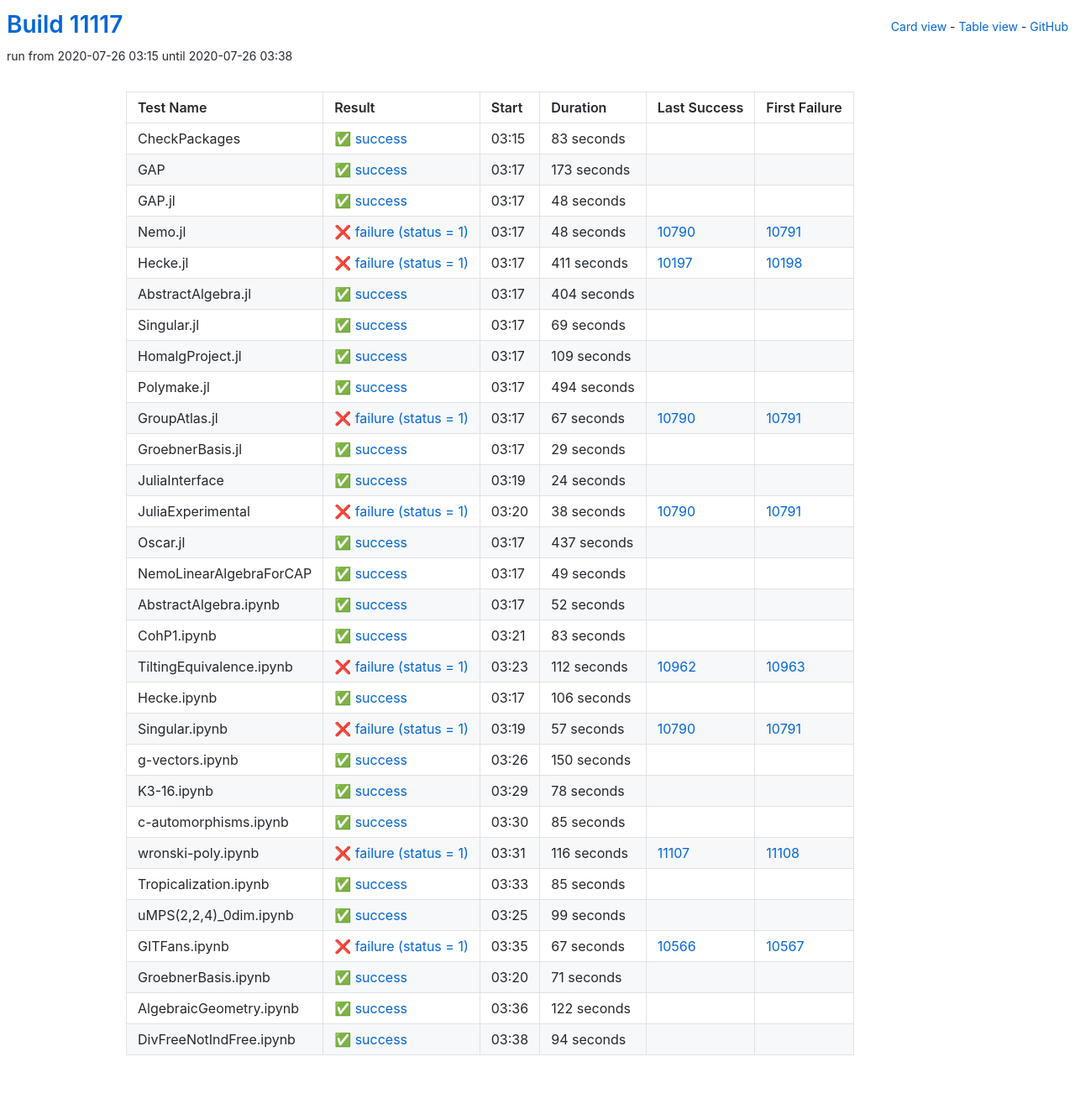
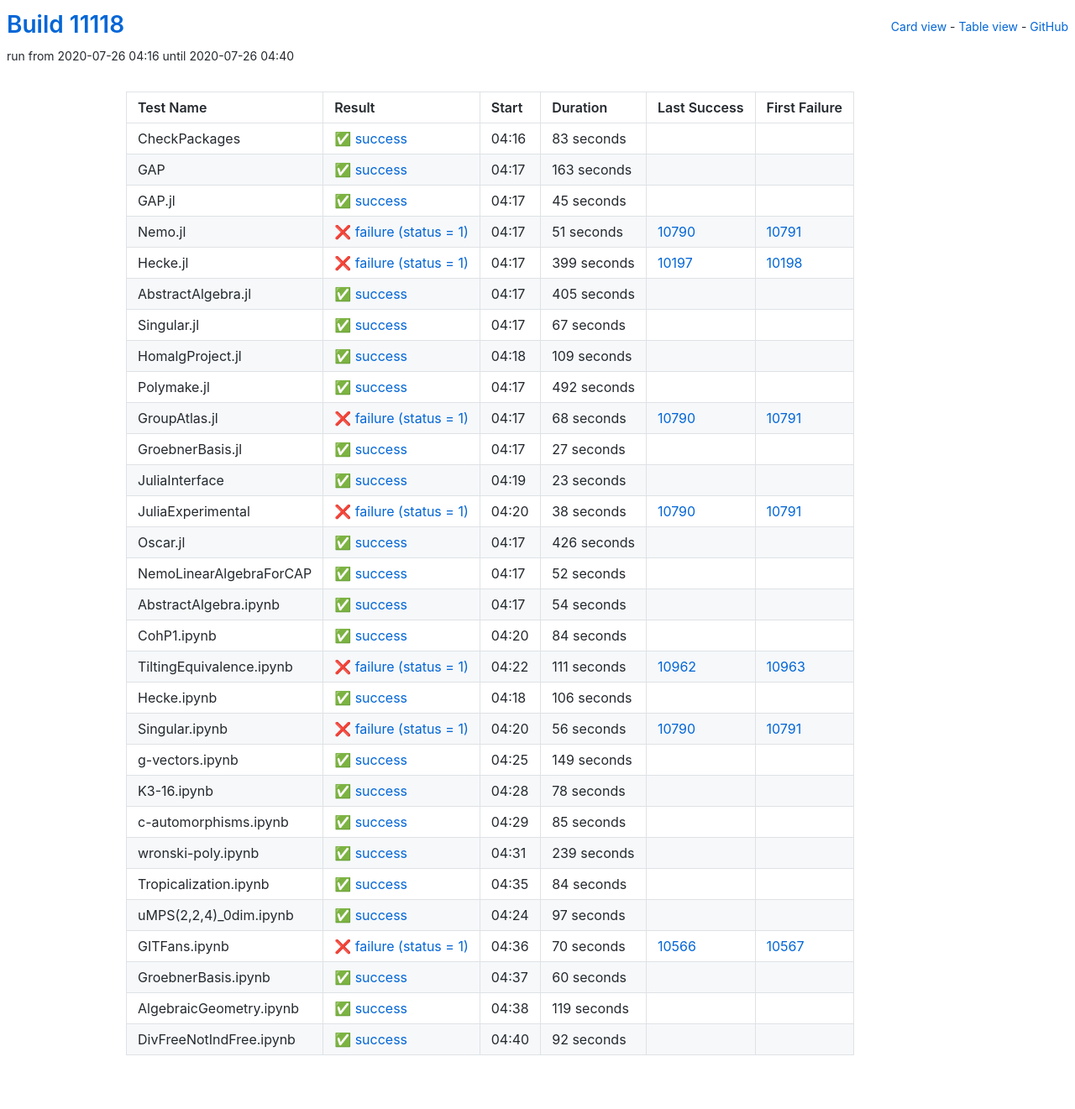
Before and after one commit to oscar-system/oscar-ci-status, a Jekyll site: the page built from table.html, in a window 1280 px wide. Shown: the whole page at 84% size. Built offline with Jekyll 4.4.1, drawn with Linux system fonts in a browser that asks for light colours.

Commit message:
Build #11118

```diff
--- a/_data/ci.yml
+++ b/_data/ci.yml
@@ -1,6 +1,6 @@
 ---
-build: 11117
-build_url: https://oscarci.mathematik.uni-kl.de/job/oscar/11117/
+build: 11118
+build_url: https://oscarci.mathematik.uni-kl.de/job/oscar/11118/
 job: oscar
 organization: oscar-system
 repo: oscar-ci-status
@@ -8,8 +8,8 @@ repourl: https://github.com/oscar-system/oscar-ci-status
 tests:
 - name: CheckPackages
   id: checkpackages
-  log: https://oscarci.mathematik.uni-kl.de/job/oscar/11117/artifact/logs/build-11117/CheckPackages.log
-  start: 2020-07-26 03:15
+  log: https://oscarci.mathematik.uni-kl.de/job/oscar/11118/artifact/logs/build-11118/CheckPackages.log
+  start: 2020-07-26 04:16
   success: true
   exitcode: 0
   status: success
@@ -20,80 +20,80 @@ tests:
   first_failure_url:
 - name: GAP
   id: gap
-  log: https://oscarci.mathematik.uni-kl.de/job/oscar/11117/artifact/logs/build-11117/GAP.log
-  start: 2020-07-26 03:17
+  log: https://oscarci.mathematik.uni-kl.de/job/oscar/11118/artifact/logs/build-11118/GAP.log
+  start: 2020-07-26 04:17
   success: true
   exitcode: 0
   status: success
-  duration: 173
+  duration: 163
   last_success: false
   last_success_url:
   first_failure: false
   first_failure_url:
 - name: GAP.jl
   id: gap-jl
-  log: https://oscarci.mathematik.uni-kl.de/job/oscar/11117/artifact/logs/build-11117/GAP.jl.log
-  start: 2020-07-26 03:17
+  log: https://oscarci.mathematik.uni-kl.de/job/oscar/11118/artifact/logs/build-11118/GAP.jl.log
+  start: 2020-07-26 04:17
   success: true
   exitcode: 0
   status: success
-  duration: 48
+  duration: 45
   last_success: false
   last_success_url:
   first_failure: false
   first_failure_url:
 - name: Nemo.jl
   id: nemo-jl
-  log: https://oscarci.mathematik.uni-kl.de/job/oscar/11117/artifact/logs/build-11117/Nemo.jl.log
-  start: 2020-07-26 03:17
+  log: https://oscarci.mathematik.uni-kl.de/job/oscar/11118/artifact/logs/build-11118/Nemo.jl.log
+  start: 2020-07-26 04:17
   success: false
   exitcode: 1
   status: failure
-  duration: 48
+  duration: 51
   last_success: 10790
   last_success_url: https://oscarci.mathematik.uni-kl.de/job/oscar/10790/
   first_failure: 10791
   first_failure_url: https://oscarci.mathematik.uni-kl.de/job/oscar/10791/
 - name: Hecke.jl
   id: hecke-jl
-  log: https://oscarci.mathematik.uni-kl.de/job/oscar/11117/artifact/logs/build-11117/Hecke.jl.log
-  start: 2020-07-26 03:17
+  log: https://oscarci.mathematik.uni-kl.de/job/oscar/11118/artifact/logs/build-11118/Hecke.jl.log
+  start: 2020-07-26 04:17
   success: false
   exitcode: 1
   status: failure
-  duration: 411
+  duration: 399
   last_success: 10197
   last_success_url: https://oscarci.mathematik.uni-kl.de/job/oscar/10197/
   first_failure: 10198
   first_failure_url: https://oscarci.mathematik.uni-kl.de/job/oscar/10198/
 - name: AbstractAlgebra.jl
   id: abstractalgebra-jl
-  log: https://oscarci.mathematik.uni-kl.de/job/oscar/11117/artifact/logs/build-11117/AbstractAlgebra.jl.log
-  start: 2020-07-26 03:17
+  log: https://oscarci.mathematik.uni-kl.de/job/oscar/11118/artifact/logs/build-11118/AbstractAlgebra.jl.log
+  start: 2020-07-26 04:17
   success: true
   exitcode: 0
   status: success
-  duration: 404
+  duration: 405
   last_success: false
   last_success_url:
   first_failure: false
   first_failure_url:
 - name: Singular.jl
   id: singular-jl
-  log: https://oscarci.mathematik.uni-kl.de/job/oscar/11117/artifact/logs/build-11117/Singular.jl.log
-  start: 2020-07-26 03:17
+  log: https://oscarci.mathematik.uni-kl.de/job/oscar/11118/artifact/logs/build-11118/Singular.jl.log
+  start: 2020-07-26 04:17
   success: true
   exitcode: 0
   status: success
-  duration: 69
+  duration: 67
   last_success: false
   last_success_url:
   first_failure: false
   first_failure_url:
 - name: HomalgProject.jl
   id: homalgproject-jl
-  log: https://oscarci.mathematik.uni-kl.de/job/oscar/11117/artifact/logs/build-11117/HomalgProject.jl.log
-  start: 2020-07-26 03:17
+  log: https://oscarci.mathematik.uni-kl.de/job/oscar/11118/artifact/logs/build-11118/HomalgProject.jl.log
+  start: 2020-07-26 04:18
   success: true
   exitcode: 0
   status: success
@@ -104,56 +104,56 @@ tests:
   first_failure_url:
 - name: Polymake.jl
   id: polymake-jl
-  log: https://oscarci.mathematik.uni-kl.de/job/oscar/11117/artifact/logs/build-11117/Polymake.jl.log
-  start: 2020-07-26 03:17
+  log: https://oscarci.mathematik.uni-kl.de/job/oscar/11118/artifact/logs/build-11118/Polymake.jl.log
+  start: 2020-07-26 04:17
   success: true
   exitcode: 0
   status: success
-  duration: 494
+  duration: 492
   last_success: false
   last_success_url:
   first_failure: false
   first_failure_url:
 - name: GroupAtlas.jl
   id: groupatlas-jl
-  log: https://oscarci.mathematik.uni-kl.de/job/oscar/11117/artifact/logs/build-11117/GroupAtlas.jl.log
-  start: 2020-07-26 03:17
+  log: https://oscarci.mathematik.uni-kl.de/job/oscar/11118/artifact/logs/build-11118/GroupAtlas.jl.log
+  start: 2020-07-26 04:17
   success: false
   exitcode: 1
   status: failure
-  duration: 67
+  duration: 68
   last_success: 10790
   last_success_url: https://oscarci.mathematik.uni-kl.de/job/oscar/10790/
   first_failure: 10791
   first_failure_url: https://oscarci.mathematik.uni-kl.de/job/oscar/10791/
 - name: GroebnerBasis.jl
   id: groebnerbasis-jl
-  log: https://oscarci.mathematik.uni-kl.de/job/oscar/11117/artifact/logs/build-11117/GroebnerBasis.jl.log
-  start: 2020-07-26 03:17
+  log: https://oscarci.mathematik.uni-kl.de/job/oscar/11118/artifact/logs/build-11118/GroebnerBasis.jl.log
+  start: 2020-07-26 04:17
   success: true
   exitcode: 0
   status: success
-  duration: 29
+  duration: 27
   last_success: false
   last_success_url:
   first_failure: false
   first_failure_url:
 - name: JuliaInterface
   id: juliainterface
-  log: https://oscarci.mathematik.uni-kl.de/job/oscar/11117/artifact/logs/build-11117/JuliaInterface.log
-  start: 2020-07-26 03:19
+  log: https://oscarci.mathematik.uni-kl.de/job/oscar/11118/artifact/logs/build-11118/JuliaInterface.log
+  start: 2020-07-26 04:19
   success: true
   exitcode: 0
   status: success
-  duration: 24
+  duration: 23
   last_success: false
   last_success_url:
   first_failure: false
   first_failure_url:
 - name: JuliaExperimental
   id: juliaexperimental
-  log: https://oscarci.mathematik.uni-kl.de/job/oscar/11117/artifact/logs/build-11117/JuliaExperimental.log
-  start: 2020-07-26 03:20
+  log: https://oscarci.mathematik.uni-kl.de/job/oscar/11118/artifact/logs/build-11118/JuliaExperimental.log
+  start: 2020-07-26 04:20
   success: false
   exitcode: 1
   status: failure
@@ -164,32 +164,20 @@ tests:
   first_failure_url: https://oscarci.mathematik.uni-kl.de/job/oscar/10791/
 - name: Oscar.jl
   id: oscar-jl
-  log: https://oscarci.mathematik.uni-kl.de/job/oscar/11117/artifact/logs/build-11117/Oscar.jl.log
-  start: 2020-07-26 03:17
+  log: https://oscarci.mathematik.uni-kl.de/job/oscar/11118/artifact/logs/build-11118/Oscar.jl.log
+  start: 2020-07-26 04:17
   success: true
   exitcode: 0
   status: success
-  duration: 437
+  duration: 426
   last_success: false
   last_success_url:
   first_failure: false
   first_failure_url:
 - name: NemoLinearAlgebraForCAP
   id: nemolinearalgebraforcap
-  log: https://oscarci.mathematik.uni-kl.de/job/oscar/11117/artifact/logs/build-11117/NemoLinearAlgebraForCAP.log
-  start: 2020-07-26 03:17
-  success: true
-  exitcode: 0
-  status: success
-  duration: 49
-  last_success: false
-  last_success_url:
-  first_failure: false
-  first_failure_url:
-- name: AbstractAlgebra.ipynb
-  id: abstractalgebra-ipynb
-  log: https://oscarci.mathematik.uni-kl.de/job/oscar/11117/artifact/logs/build-11117/AbstractAlgebra.ipynb.log
-  start: 2020-07-26 03:17
+  log: https://oscarci.mathematik.uni-kl.de/job/oscar/11118/artifact/logs/build-11118/NemoLinearAlgebraForCAP.log
+  start: 2020-07-26 04:17
   success: true
   exitcode: 0
   status: success
@@ -198,34 +186,46 @@ tests:
   last_success_url:
   first_failure: false
   first_failure_url:
-- name: CohP1.ipynb
-  id: cohp1-ipynb
-  log: https://oscarci.mathematik.uni-kl.de/job/oscar/11117/artifact/logs/build-11117/CohP1.ipynb.log
-  start: 2020-07-26 03:21
+- name: AbstractAlgebra.ipynb
+  id: abstractalgebra-ipynb
+  log: https://oscarci.mathematik.uni-kl.de/job/oscar/11118/artifact/logs/build-11118/AbstractAlgebra.ipynb.log
+  start: 2020-07-26 04:17
   success: true
   exitcode: 0
   status: success
-  duration: 83
+  duration: 54
+  last_success: false
+  last_success_url:
+  first_failure: false
+  first_failure_url:
+- name: CohP1.ipynb
+  id: cohp1-ipynb
+  log: https://oscarci.mathematik.uni-kl.de/job/oscar/11118/artifact/logs/build-11118/CohP1.ipynb.log
+  start: 2020-07-26 04:20
+  success: true
+  exitcode: 0
+  status: success
+  duration: 84
   last_success: false
   last_success_url:
   first_failure: false
   first_failure_url:
 - name: TiltingEquivalence.ipynb
   id: tiltingequivalence-ipynb
-  log: https://oscarci.mathematik.uni-kl.de/job/oscar/11117/artifact/logs/build-11117/TiltingEquivalence.ipynb.log
-  start: 2020-07-26 03:23
+  log: https://oscarci.mathematik.uni-kl.de/job/oscar/11118/artifact/logs/build-11118/TiltingEquivalence.ipynb.log
+  start: 2020-07-26 04:22
   success: false
   exitcode: 1
   status: failure
-  duration: 112
+  duration: 111
   last_success: 10962
   last_success_url: https://oscarci.mathematik.uni-kl.de/job/oscar/10962/
   first_failure: 10963
   first_failure_url: https://oscarci.mathematik.uni-kl.de/job/oscar/10963/
 - name: Hecke.ipynb
   id: hecke-ipynb
-  log: https://oscarci.mathematik.uni-kl.de/job/oscar/11117/artifact/logs/build-11117/Hecke.ipynb.log
-  start: 2020-07-26 03:17
+  log: https://oscarci.mathematik.uni-kl.de/job/oscar/11118/artifact/logs/build-11118/Hecke.ipynb.log
+  start: 2020-07-26 04:18
   success: true
   exitcode: 0
   status: success
@@ -236,32 +236,32 @@ tests:
   first_failure_url:
 - name: Singular.ipynb
   id: singular-ipynb
-  log: https://oscarci.mathematik.uni-kl.de/job/oscar/11117/artifact/logs/build-11117/Singular.ipynb.log
-  start: 2020-07-26 03:19
+  log: https://oscarci.mathematik.uni-kl.de/job/oscar/11118/artifact/logs/build-11118/Singular.ipynb.log
+  start: 2020-07-26 04:20
   success: false
   exitcode: 1
   status: failure
-  duration: 57
+  duration: 56
   last_success: 10790
   last_success_url: https://oscarci.mathematik.uni-kl.de/job/oscar/10790/
   first_failure: 10791
   first_failure_url: https://oscarci.mathematik.uni-kl.de/job/oscar/10791/
 - name: g-vectors.ipynb
   id: g-vectors-ipynb
-  log: https://oscarci.mathematik.uni-kl.de/job/oscar/11117/artifact/logs/build-11117/g-vectors.ipynb.log
-  start: 2020-07-26 03:26
+  log: https://oscarci.mathematik.uni-kl.de/job/oscar/11118/artifact/logs/build-11118/g-vectors.ipynb.log
+  start: 2020-07-26 04:25
   success: true
   exitcode: 0
   status: success
-  duration: 150
+  duration: 149
   last_success: false
   last_success_url:
   first_failure: false
   first_failure_url:
 - name: K3-16.ipynb
   id: k3-16-ipynb
-  log: https://oscarci.mathematik.uni-kl.de/job/oscar/11117/artifact/logs/build-11117/K3-16.ipynb.log
-  start: 2020-07-26 03:29
+  log: https://oscarci.mathematik.uni-kl.de/job/oscar/11118/artifact/logs/build-11118/K3-16.ipynb.log
+  start: 2020-07-26 04:28
   success: true
   exitcode: 0
   status: success
@@ -272,8 +272,8 @@ tests:
   first_failure_url:
 - name: c-automorphisms.ipynb
   id: c-automorphisms-ipynb
-  log: https://oscarci.mathematik.uni-kl.de/job/oscar/11117/artifact/logs/build-11117/c-automorphisms.ipynb.log
-  start: 2020-07-26 03:30
+  log: https://oscarci.mathematik.uni-kl.de/job/oscar/11118/artifact/logs/build-11118/c-automorphisms.ipynb.log
+  start: 2020-07-26 04:29
   success: true
   exitcode: 0
   status: success
@@ -284,84 +284,84 @@ tests:
   first_failure_url:
 - name: wronski-poly.ipynb
   id: wronski-poly-ipynb
-  log: https://oscarci.mathematik.uni-kl.de/job/oscar/11117/artifact/logs/build-11117/wronski-poly.ipynb.log
-  start: 2020-07-26 03:31
-  success: false
-  exitcode: 1
-  status: failure
-  duration: 116
-  last_success: 11107
-  last_success_url: https://oscarci.mathematik.uni-kl.de/job/oscar/11107/
-  first_failure: 11108
-  first_failure_url: https://oscarci.mathematik.uni-kl.de/job/oscar/11108/
-- name: Tropicalization.ipynb
-  id: tropicalization-ipynb
-  log: https://oscarci.mathematik.uni-kl.de/job/oscar/11117/artifact/logs/build-11117/Tropicalization.ipynb.log
-  start: 2020-07-26 03:33
+  log: https://oscarci.mathematik.uni-kl.de/job/oscar/11118/artifact/logs/build-11118/wronski-poly.ipynb.log
+  start: 2020-07-26 04:31
   success: true
   exitcode: 0
   status: success
-  duration: 85
+  duration: 239
+  last_success: false
+  last_success_url:
+  first_failure: false
+  first_failure_url:
+- name: Tropicalization.ipynb
+  id: tropicalization-ipynb
+  log: https://oscarci.mathematik.uni-kl.de/job/oscar/11118/artifact/logs/build-11118/Tropicalization.ipynb.log
+  start: 2020-07-26 04:35
+  success: true
+  exitcode: 0
+  status: success
+  duration: 84
   last_success: false
   last_success_url:
   first_failure: false
   first_failure_url:
 - name: uMPS(2,2,4)_0dim.ipynb
   id: umps-2-2-4-0dim-ipynb
-  log: https://oscarci.mathematik.uni-kl.de/job/oscar/11117/artifact/logs/build-11117/uMPS-2-2-4-_0dim.ipynb.log
-  start: 2020-07-26 03:25
+  log: https://oscarci.mathematik.uni-kl.de/job/oscar/11118/artifact/logs/build-11118/uMPS-2-2-4-_0dim.ipynb.log
+  start: 2020-07-26 04:24
   success: true
   exitcode: 0
   status: success
-  duration: 99
+  duration: 97
   last_success: false
   last_success_url:
   first_failure: false
   first_failure_url:
 - name: GITFans.ipynb
   id: gitfans-ipynb
-  log: https://oscarci.mathematik.uni-kl.de/job/oscar/11117/artifact/logs/build-11117/GITFans.ipynb.log
-  start: 2020-07-26 03:35
+  log: https://oscarci.mathematik.uni-kl.de/job/oscar/11118/artifact/logs/build-11118/GITFans.ipynb.log
+  start: 2020-07-26 04:36
   success: false
   exitcode: 1
   status: failure
-  duration: 67
+  duration: 70
   last_success: 10566
   last_success_url: https://oscarci.mathematik.uni-kl.de/job/oscar/10566/
   first_failure: 10567
   first_failure_url: https://oscarci.mathematik.uni-kl.de/job/oscar/10567/
 - name: GroebnerBasis.ipynb
   id: groebnerbasis-ipynb
-  log: https://oscarci.mathematik.uni-kl.de/job/oscar/11117/artifact/logs/build-11117/GroebnerBasis.ipynb.log
-  start: 2020-07-26 03:20
+  log: https://oscarci.mathematik.uni-kl.de/job/oscar/11118/artifact/logs/build-11118/GroebnerBasis.ipynb.log
+  start: 2020-07-26 04:37
   success: true
   exitcode: 0
   status: success
-  duration: 71
+  duration: 60
   last_success: false
   last_success_url:
   first_failure: false
   first_failure_url:
 - name: AlgebraicGeometry.ipynb
   id: algebraicgeometry-ipynb
-  log: https://oscarci.mathematik.uni-kl.de/job/oscar/11117/artifact/logs/build-11117/AlgebraicGeometry.ipynb.log
-  start: 2020-07-26 03:36
+  log: https://oscarci.mathematik.uni-kl.de/job/oscar/11118/artifact/logs/build-11118/AlgebraicGeometry.ipynb.log
+  start: 2020-07-26 04:38
   success: true
   exitcode: 0
   status: success
-  duration: 122
+  duration: 119
   last_success: false
   last_success_url:
   first_failure: false
   first_failure_url:
 - name: DivFreeNotIndFree.ipynb
   id: divfreenotindfree-ipynb
-  log: https://oscarci.mathematik.uni-kl.de/job/oscar/11117/artifact/logs/build-11117/DivFreeNotIndFree.ipynb.log
-  start: 2020-07-26 03:38
+  log: https://oscarci.mathematik.uni-kl.de/job/oscar/11118/artifact/logs/build-11118/DivFreeNotIndFree.ipynb.log
+  start: 2020-07-26 04:40
   success: true
   exitcode: 0
   status: success
-  duration: 94
+  duration: 92
   last_success: false
   last_success_url:
   first_failure: false
```
Also changed, not shown: README.md.
